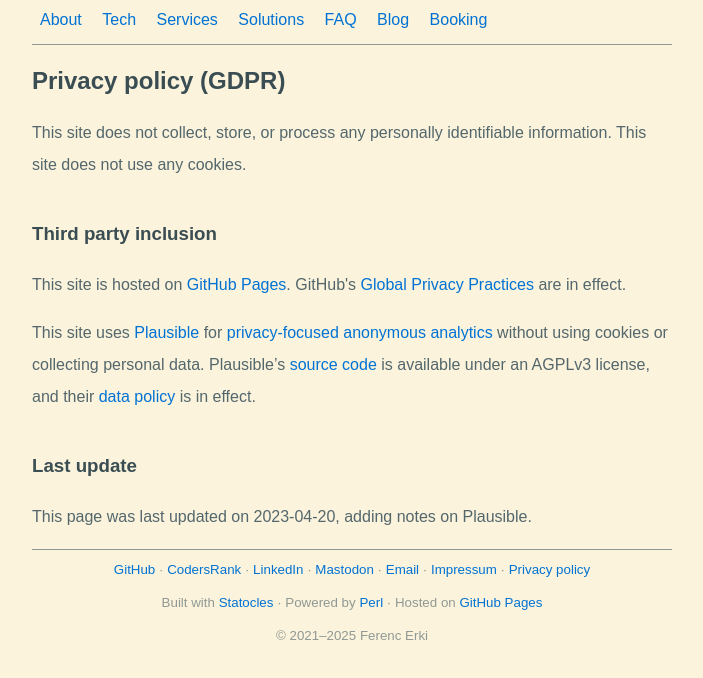
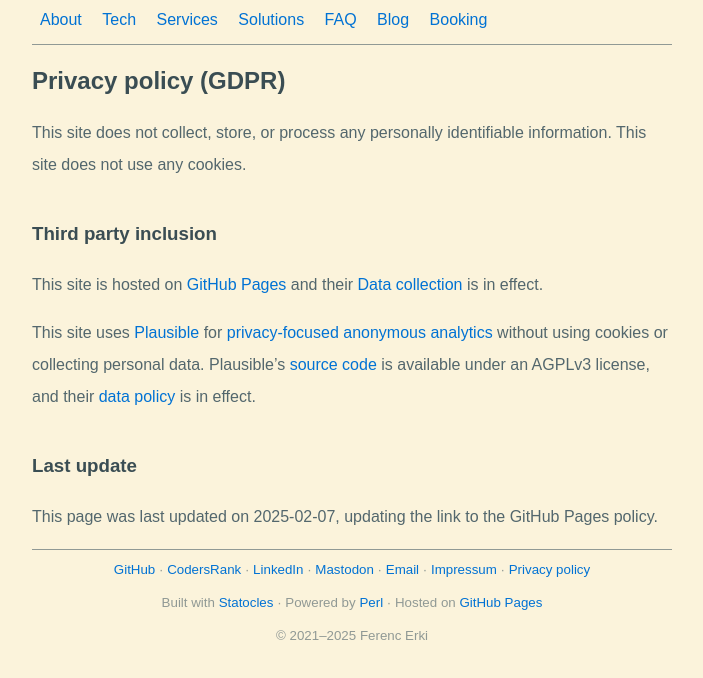
Before and after one commit to ferki/ferki.github.io, a plain HTML site: page pages/privacy_policy.html in a window 1280 px wide. Shown: the part 90-768 px from the top of the page, without its empty margins (288-991 px from the left). Drawn offline with Linux system fonts and the light colour scheme.

Commit message:
Site update

```diff
--- a/pages/privacy_policy.html
+++ b/pages/privacy_policy.html
@@ -37,10 +37,10 @@ information. This site does not use any cookies.</p>
 
 <h3 id="third-party-inclusion">Third party inclusion</h3>
 
-<p>This site is hosted on <a href="https://pages.github.com/">GitHub Pages</a>. GitHub&#39;s
-<a href="https://docs.github.com/en/github/site-policy/global-privacy-practices">Global Privacy
-Practices</a>
-are in effect.</p>
+<p>This site is hosted on <a href="https://pages.github.com/">GitHub Pages</a> and their
+<a href="https://docs.github.com/en/pages/getting-started-with-github-pages/about-github-pages#data-collection">Data
+collection</a>
+is in effect.</p>
 
 <p>This site uses <a href="https://plausible.io">Plausible</a> for <a href="https://plausible.io/privacy-focused-web-analytics">privacy-focused anonymous
 analytics</a> without using
@@ -51,8 +51,8 @@ effect.</p>
 
 <h3 id="last-update">Last update</h3>
 
-<p>This page was last updated on 2023-04-20, adding notes on
-Plausible.</p>
+<p>This page was last updated on 2025-02-07, updating the link to
+the GitHub Pages policy.</p>
 
 
         </main>
--- a/sitemap.xml
+++ b/sitemap.xml
@@ -34,7 +34,7 @@
         <loc>https://ferki.it/pages/privacy_policy.html</loc>
         <changefreq>weekly</changefreq>
         <priority>0.5</priority>
-        <lastmod>2023-04-20</lastmod>
+        <lastmod>2025-02-07</lastmod>
     </url>
     <url>
         <loc>https://ferki.it/pages/services.html</loc>
```
